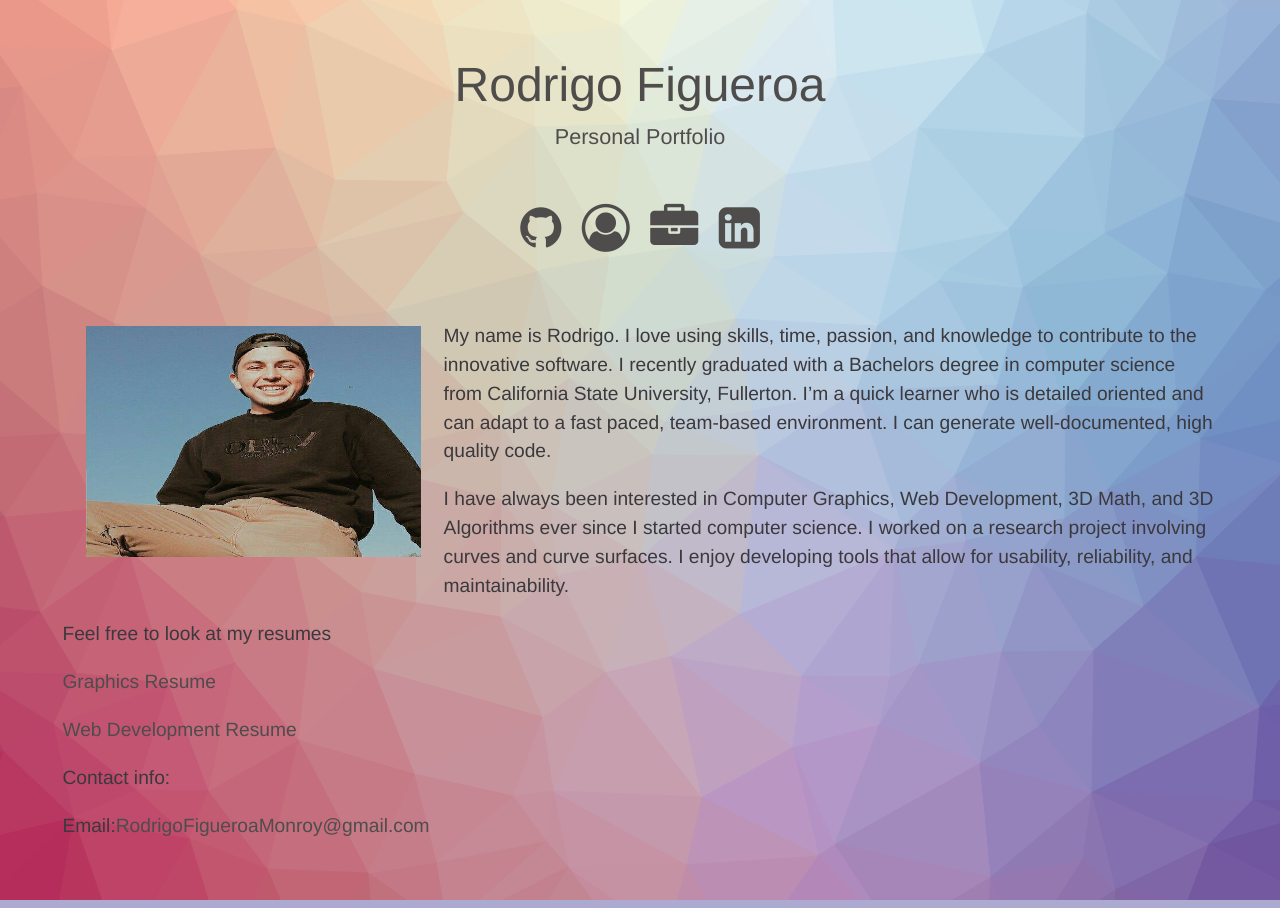
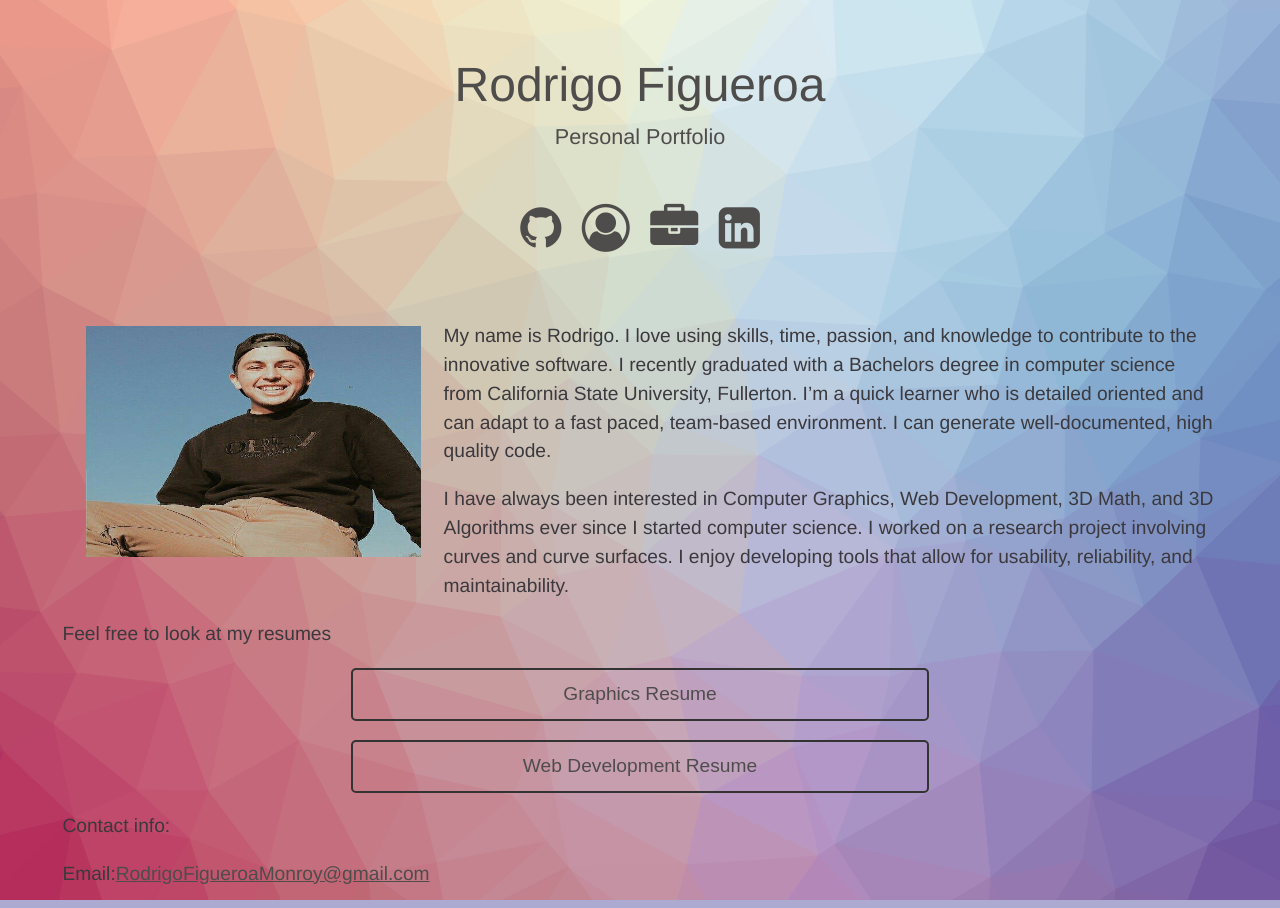
Before and after one commit to RodrigoFigueroaM/RodrigoFigueroaM.github.io, a Jekyll site: the page built from about.html, in a window 1280 px wide. Built offline with Jekyll 4.4.1, drawn with Linux system fonts in a browser that asks for light colours.

```diff
--- a/about/about.md
+++ b/about/about.md
@@ -4,8 +4,8 @@
 
 <div class="resume">
 <p>Feel free to look at my resumes</p>
-<p><a href="../resumes/RodrigoFigueroaRESUME.pdf" download="">Graphics Resume</a></p>
-<p><a href="../resumes/RodrigoFigueroaResumeWeb.pdf" download="">Web Development Resume</a></p>
+<p><a class="btn"  href="../resumes/RodrigoFigueroaRESUME.pdf" download="">Graphics Resume</a></p>
+<p><a class="btn" href="../resumes/RodrigoFigueroaResumeWeb.pdf" download="">Web Development Resume</a></p>
 
 
 <p>Contact info:</p>
--- a/css/aboutme.css
+++ b/css/aboutme.css
@@ -9,3 +9,23 @@
     width: 100%;
     height: 100%;
 }
+
+.card__container.card__container--closed:hover
+{
+ box-shadow: 0px 0px 12px 10px rgba(100,255,255,0.0),
+              0px 0px 0px 20em rgba(100,255,255,0.0) inset;
+}
+
+.resume
+{
+    margin: auto ;
+}
+.resume a
+{
+    text-decoration: underline;
+}
+
+.resume .btn
+{
+    text-decoration: none;
+}
```
